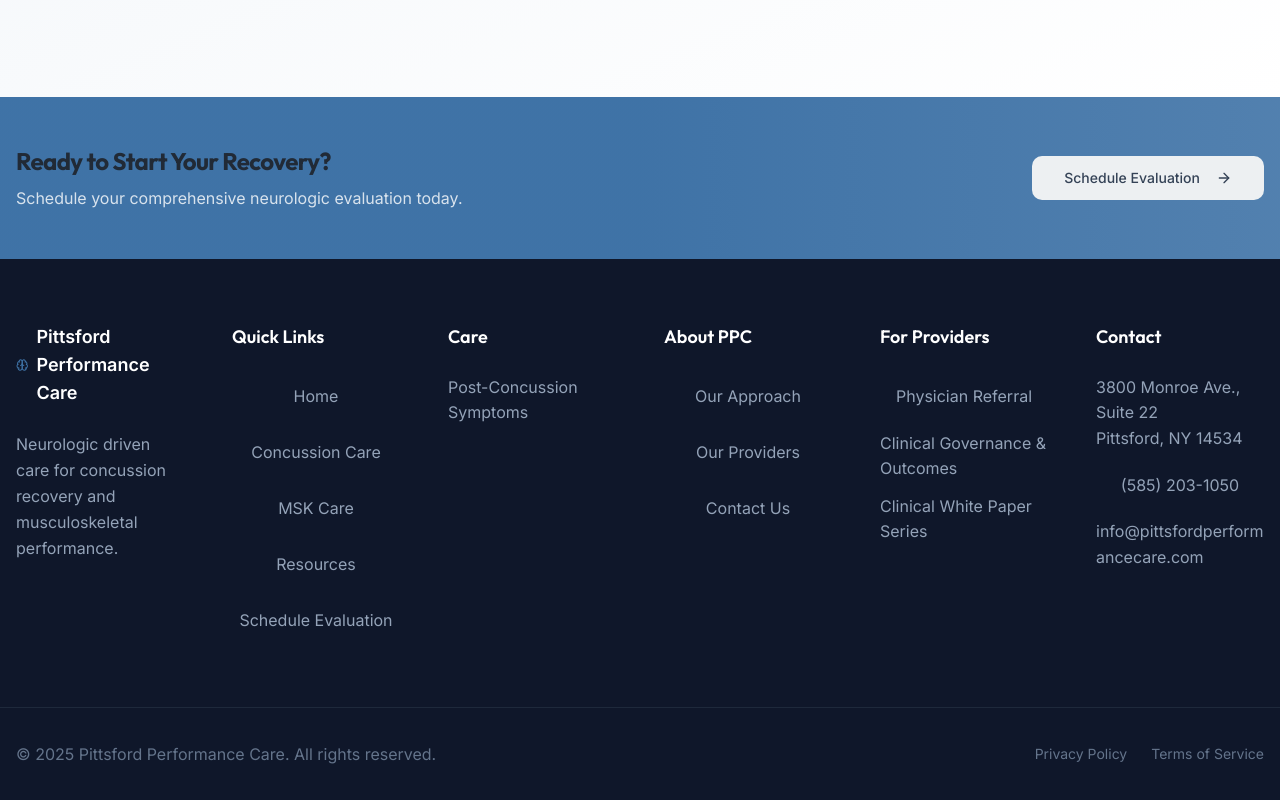
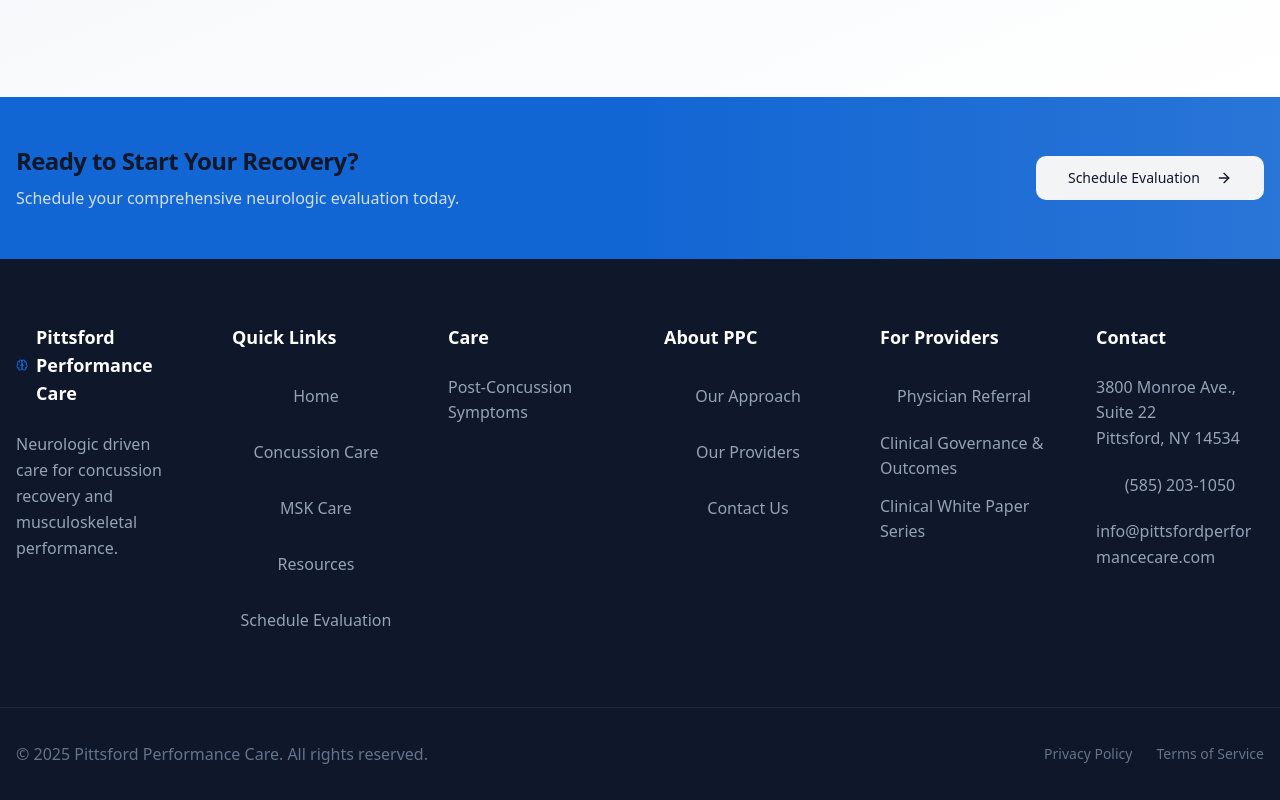
Before and after one commit to PittsfordPerformanceCare/ppc-outcome-registry, a React (Vite) app: page /site in a window 1280 px wide. Shown: the part 3021-3821 px from the top of the page. Built offline with nearby package versions, Linux system fonts and the light colour scheme.

Commit message:
Reverted to commit 48b054a69d6c5d9248baa87ee258bf79bbfa1b2c

```diff
--- a/index.html
+++ b/index.html
@@ -31,11 +31,19 @@
     <link rel="preconnect" href="https://fonts.googleapis.com" />
     <link rel="preconnect" href="https://fonts.gstatic.com" crossorigin />
 
-    <!-- Google Fonts - PSOF Design System -->
+    <!-- Google Fonts - Display Swap for faster text rendering -->
     <link
-      href="https://fonts.googleapis.com/css2?family=Outfit:wght@300;400;500;600;700&family=Inter:wght@300;400;500;600&family=Dancing+Script:wght@400;500;600&display=swap"
+      href="https://fonts.googleapis.com/css2?family=Dancing+Script:wght@400;500;600&display=swap"
       rel="stylesheet"
+      media="print"
+      onload="this.media='all'"
     />
+    <noscript>
+      <link
+        href="https://fonts.googleapis.com/css2?family=Dancing+Script:wght@400;500;600&display=swap"
+        rel="stylesheet"
+      />
+    </noscript>
 
     <!-- iOS Splash Screens -->
     <!-- iPhone 14, 15 Pro -->
--- a/src/index.css
+++ b/src/index.css
@@ -15,81 +15,77 @@ All colors MUST be HSL.
 
 @layer base {
   :root {
-    /* PSOF Digital Ecosystem Color Palette - Light Mode */
-    --background: 210 20% 98%;
-    --foreground: 215 25% 17%;
+    /* Enterprise-grade Professional Color Palette */
+    /* Backgrounds - Optimized contrast ratios (WCAG AA+) */
+    --background: 210 17% 98%;
+    --foreground: 222 47% 11%;
 
     --card: 0 0% 100%;
-    --card-foreground: 215 25% 17%;
+    --card-foreground: 222 47% 11%;
 
     --popover: 0 0% 100%;
-    --popover-foreground: 215 25% 17%;
+    --popover-foreground: 222 47% 11%;
 
-    /* Primary - Professional Blue */
-    --primary: 210 45% 45%;
+    /* Primary - Professional Medical Blue (7:1 contrast) */
+    --primary: 214 84% 45%;
     --primary-foreground: 0 0% 100%;
-    --primary-hover: 210 45% 38%;
-    --primary-glow: 210 45% 55%;
-    --primary-light: 210 45% 92%;
+    --primary-hover: 214 84% 38%;
+    --primary-glow: 214 84% 60%;
 
-    /* Secondary */
-    --secondary: 210 15% 94%;
-    --secondary-foreground: 215 25% 27%;
+    /* Secondary - Sophisticated slate */
+    --secondary: 220 14% 96%;
+    --secondary-foreground: 222 47% 11%;
 
-    /* Muted */
-    --muted: 210 15% 96%;
-    --muted-foreground: 215 15% 50%;
+    /* Muted - Enterprise neutral */
+    --muted: 220 13% 95%;
+    --muted-foreground: 215 16% 47%;
 
-    /* Accent - Teal */
-    --accent: 185 45% 45%;
+    /* Accent - Clinical success green (4.8:1 contrast) */
+    --accent: 168 76% 36%;
     --accent-foreground: 0 0% 100%;
-    --accent-soft: 185 45% 92%;
-    --accent-light: 185 45% 92%;
+    --accent-soft: 168 76% 96%;
 
     /* Success state */
-    --success: 160 50% 40%;
+    --success: 142 71% 45%;
     --success-foreground: 0 0% 100%;
-    --success-soft: 160 50% 92%;
-    --success-light: 160 50% 92%;
+    --success-soft: 142 71% 96%;
 
-    /* Warning */
-    --warning: 40 85% 50%;
-    --warning-foreground: 215 25% 17%;
-    --warning-soft: 40 85% 92%;
-    --warning-light: 40 85% 92%;
+    /* Warning - Professional amber (4.5:1 contrast) */
+    --warning: 38 92% 47%;
+    --warning-foreground: 222 47% 11%;
+    --warning-soft: 38 92% 96%;
 
-    /* Destructive */
-    --destructive: 0 65% 55%;
+    /* Destructive - Clear error red (4.5:1 contrast) */
+    --destructive: 0 72% 51%;
     --destructive-foreground: 0 0% 100%;
-    --destructive-soft: 0 65% 92%;
+    --destructive-soft: 0 72% 97%;
 
-    /* Info */
-    --info: 210 45% 45%;
+    /* Info - Professional information blue */
+    --info: 199 89% 48%;
     --info-foreground: 0 0% 100%;
-    --info-soft: 210 45% 92%;
+    --info-soft: 199 89% 96%;
 
     /* Borders and inputs */
-    --border: 210 20% 90%;
-    --input: 210 20% 90%;
-    --ring: 210 45% 45%;
+    --border: 214 32% 91%;
+    --input: 214 32% 91%;
+    --ring: 214 84% 45%;
 
-    /* Border radius */
+    /* Border radius - Mobile-optimized */
     --radius: 0.75rem;
 
     /* Clinical badge colors */
-    --badge-stable: 185 45% 45%;
-    --badge-improving: 160 50% 40%;
-    --badge-declining: 40 85% 50%;
-    --badge-critical: 0 65% 55%;
-    --badge-complete: 210 45% 45%;
+    --badge-stable: 168 76% 36%;
+    --badge-improving: 142 71% 45%;
+    --badge-declining: 38 92% 47%;
+    --badge-critical: 0 72% 51%;
+    --badge-complete: 214 84% 45%;
 
-    /* Shadows - PSOF Design System */
-    --shadow-sm: 0 1px 2px 0 hsl(215 25% 17% / 0.03);
-    --shadow-base: 0 1px 3px 0 hsl(215 25% 17% / 0.04), 0 1px 2px -1px hsl(215 25% 17% / 0.04);
-    --shadow-md: 0 4px 6px -1px hsl(215 25% 17% / 0.05), 0 2px 4px -2px hsl(215 25% 17% / 0.03);
-    --shadow-lg: 0 10px 15px -3px hsl(215 25% 17% / 0.06), 0 4px 6px -4px hsl(215 25% 17% / 0.03);
-    --shadow-xl: 0 20px 25px -5px hsl(215 25% 17% / 0.08), 0 8px 10px -6px hsl(215 25% 17% / 0.04);
-    --shadow-card: 0 1px 3px 0 hsl(215 25% 17% / 0.04), 0 1px 2px -1px hsl(215 25% 17% / 0.04);
+    /* Shadows - Professional depth */
+    --shadow-sm: 0 1px 2px 0 rgb(0 0 0 / 0.05);
+    --shadow-base: 0 1px 3px 0 rgb(0 0 0 / 0.1), 0 1px 2px -1px rgb(0 0 0 / 0.1);
+    --shadow-md: 0 4px 6px -1px rgb(0 0 0 / 0.1), 0 2px 4px -2px rgb(0 0 0 / 0.1);
+    --shadow-lg: 0 10px 15px -3px rgb(0 0 0 / 0.1), 0 4px 6px -4px rgb(0 0 0 / 0.1);
+    --shadow-xl: 0 20px 25px -5px rgb(0 0 0 / 0.1), 0 8px 10px -6px rgb(0 0 0 / 0.1);
 
     /* Transitions */
     --transition-fast: all 0.15s cubic-bezier(0.4, 0, 0.2, 1);
@@ -98,82 +94,58 @@ All colors MUST be HSL.
   }
 
   .dark {
-    /* PSOF Dark Mode */
-    --background: 220 20% 10%;
-    --foreground: 210 20% 95%;
+    /* Dark mode - Optimized for OLED and eye comfort */
+    --background: 222 47% 11%;
+    --foreground: 210 17% 98%;
 
-    --card: 220 15% 14%;
-    --card-foreground: 210 20% 95%;
+    --card: 222 47% 14%;
+    --card-foreground: 210 17% 98%;
 
-    --popover: 220 15% 14%;
-    --popover-foreground: 210 20% 95%;
+    --popover: 222 47% 14%;
+    --popover-foreground: 210 17% 98%;
 
-    --primary: 210 50% 55%;
+    --primary: 214 84% 56%;
     --primary-foreground: 0 0% 100%;
-    --primary-hover: 210 50% 48%;
-    --primary-glow: 210 50% 65%;
-    --primary-light: 210 50% 20%;
+    --primary-hover: 214 84% 48%;
+    --primary-glow: 214 84% 70%;
 
-    --secondary: 220 15% 18%;
-    --secondary-foreground: 210 20% 95%;
+    --secondary: 217 33% 17%;
+    --secondary-foreground: 210 17% 98%;
 
-    --muted: 220 15% 16%;
-    --muted-foreground: 210 15% 60%;
+    --muted: 217 33% 17%;
+    --muted-foreground: 215 20% 65%;
 
-    --accent: 185 50% 50%;
+    --accent: 168 76% 42%;
     --accent-foreground: 0 0% 100%;
-    --accent-soft: 185 50% 15%;
-    --accent-light: 185 50% 15%;
+    --accent-soft: 168 76% 15%;
 
-    --success: 160 50% 45%;
+    --success: 142 71% 52%;
     --success-foreground: 0 0% 100%;
-    --success-soft: 160 50% 15%;
-    --success-light: 160 50% 15%;
+    --success-soft: 142 71% 15%;
 
-    --warning: 40 85% 55%;
-    --warning-foreground: 220 20% 10%;
-    --warning-soft: 40 85% 15%;
-    --warning-light: 40 85% 15%;
+    --warning: 38 92% 55%;
+    --warning-foreground: 222 47% 11%;
+    --warning-soft: 38 92% 15%;
 
-    --destructive: 0 65% 60%;
+    --destructive: 0 72% 60%;
     --destructive-foreground: 0 0% 100%;
-    --destructive-soft: 0 65% 15%;
+    --destructive-soft: 0 72% 15%;
 
-    --info: 210 50% 55%;
+    --info: 199 89% 56%;
     --info-foreground: 0 0% 100%;
-    --info-soft: 210 50% 15%;
+    --info-soft: 199 89% 15%;
 
-    --border: 220 15% 20%;
-    --input: 220 15% 20%;
-    --ring: 210 50% 55%;
+    --border: 217 33% 24%;
+    --input: 217 33% 24%;
+    --ring: 214 84% 56%;
 
     /* Enhanced shadows for dark mode */
-    --shadow-sm: 0 1px 2px 0 hsl(0 0% 0% / 0.2);
-    --shadow-base: 0 1px 3px 0 hsl(0 0% 0% / 0.3), 0 1px 2px -1px hsl(0 0% 0% / 0.3);
-    --shadow-md: 0 4px 6px -1px hsl(0 0% 0% / 0.3), 0 2px 4px -2px hsl(0 0% 0% / 0.3);
-    --shadow-lg: 0 10px 15px -3px hsl(0 0% 0% / 0.4), 0 4px 6px -4px hsl(0 0% 0% / 0.4);
-    --shadow-xl: 0 20px 25px -5px hsl(0 0% 0% / 0.4), 0 8px 10px -6px hsl(0 0% 0% / 0.4);
-    --shadow-card: 0 1px 3px 0 hsl(0 0% 0% / 0.3), 0 1px 2px -1px hsl(0 0% 0% / 0.3);
+    --shadow-sm: 0 1px 2px 0 rgb(0 0 0 / 0.3);
+    --shadow-base: 0 1px 3px 0 rgb(0 0 0 / 0.4), 0 1px 2px -1px rgb(0 0 0 / 0.4);
+    --shadow-md: 0 4px 6px -1px rgb(0 0 0 / 0.4), 0 2px 4px -2px rgb(0 0 0 / 0.4);
+    --shadow-lg: 0 10px 15px -3px rgb(0 0 0 / 0.5), 0 4px 6px -4px rgb(0 0 0 / 0.5);
+    --shadow-xl: 0 20px 25px -5px rgb(0 0 0 / 0.5), 0 8px 10px -6px rgb(0 0 0 / 0.5);
   }
-}
-
-/* PSOF Scrollbar Styling */
-::-webkit-scrollbar {
-  width: 6px;
-  height: 6px;
-}
-
-::-webkit-scrollbar-track {
-  background: hsl(var(--muted));
-}
-
-::-webkit-scrollbar-thumb {
-  background: hsl(var(--muted-foreground) / 0.3);
-  border-radius: 3px;
-}
-
-::-webkit-scrollbar-thumb:hover {
-  background: hsl(var(--muted-foreground) / 0.5);
 }
 
 @layer base {
@@ -182,7 +154,7 @@ All colors MUST be HSL.
   }
 
   body {
-    @apply bg-background text-foreground font-body;
+    @apply bg-background text-foreground;
     font-feature-settings: "kern" 1, "liga" 1, "calt" 1;
     -webkit-font-smoothing: antialiased;
     -moz-osx-font-smoothing: grayscale;
@@ -193,32 +165,32 @@ All colors MUST be HSL.
 
   /* Mobile-optimized Typography Hierarchy */
   h1 {
-    @apply text-3xl md:text-4xl font-heading font-bold tracking-tight text-foreground;
+    @apply text-3xl md:text-4xl font-bold tracking-tight text-foreground;
     line-height: 1.2;
   }
 
   h2 {
-    @apply text-2xl md:text-3xl font-heading font-semibold tracking-tight text-foreground;
+    @apply text-2xl md:text-3xl font-semibold tracking-tight text-foreground;
     line-height: 1.3;
   }
 
   h3 {
-    @apply text-xl md:text-2xl font-heading font-semibold tracking-tight text-foreground;
+    @apply text-xl md:text-2xl font-semibold tracking-tight text-foreground;
     line-height: 1.4;
   }
 
   h4 {
-    @apply text-lg md:text-xl font-heading font-semibold text-foreground;
+    @apply text-lg md:text-xl font-semibold text-foreground;
     line-height: 1.5;
   }
 
   h5 {
-    @apply text-base md:text-lg font-heading font-medium text-foreground;
+    @apply text-base md:text-lg font-medium text-foreground;
     line-height: 1.5;
   }
 
   h6 {
-    @apply text-sm md:text-base font-heading font-medium text-foreground;
+    @apply text-sm md:text-base font-medium text-foreground;
     line-height: 1.5;
   }
 
--- a/tailwind.config.ts
+++ b/tailwind.config.ts
@@ -13,11 +13,6 @@ export default {
       },
     },
     extend: {
-      fontFamily: {
-        heading: ['Outfit', 'sans-serif'],
-        body: ['Inter', 'sans-serif'],
-        signature: ['Dancing Script', 'cursive'],
-      },
       colors: {
         border: "hsl(var(--border))",
         input: "hsl(var(--input))",
@@ -29,7 +24,6 @@ export default {
           foreground: "hsl(var(--primary-foreground))",
           hover: "hsl(var(--primary-hover))",
           glow: "hsl(var(--primary-glow))",
-          light: "hsl(var(--primary-light))",
         },
         secondary: {
           DEFAULT: "hsl(var(--secondary))",
@@ -48,13 +42,11 @@ export default {
           DEFAULT: "hsl(var(--accent))",
           foreground: "hsl(var(--accent-foreground))",
           soft: "hsl(var(--accent-soft))",
-          light: "hsl(var(--accent-light))",
         },
         success: {
           DEFAULT: "hsl(var(--success))",
           foreground: "hsl(var(--success-foreground))",
           soft: "hsl(var(--success-soft))",
-          light: "hsl(var(--success-light))",
         },
         warning: {
           DEFAULT: "hsl(var(--warning))",
```
